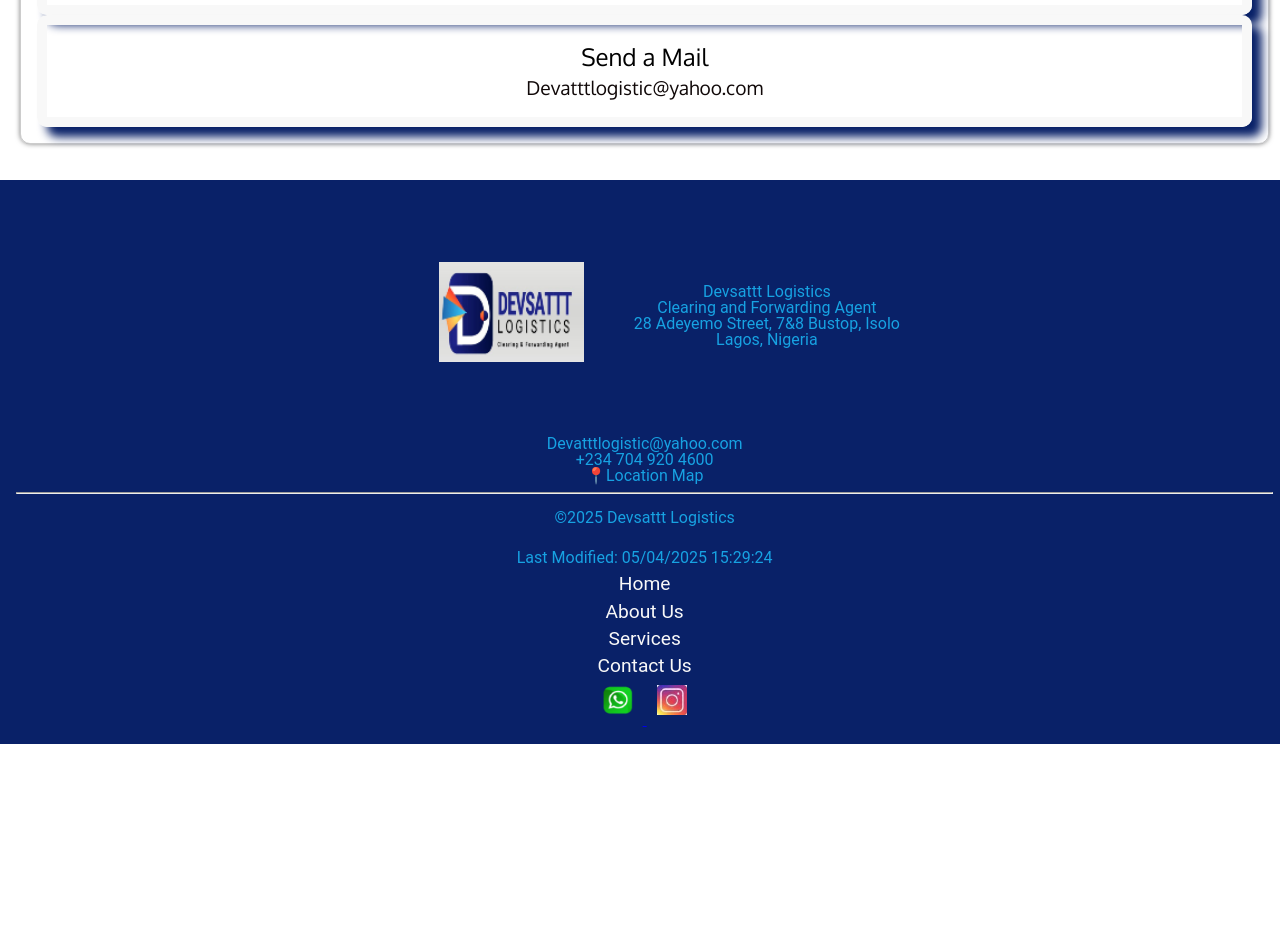
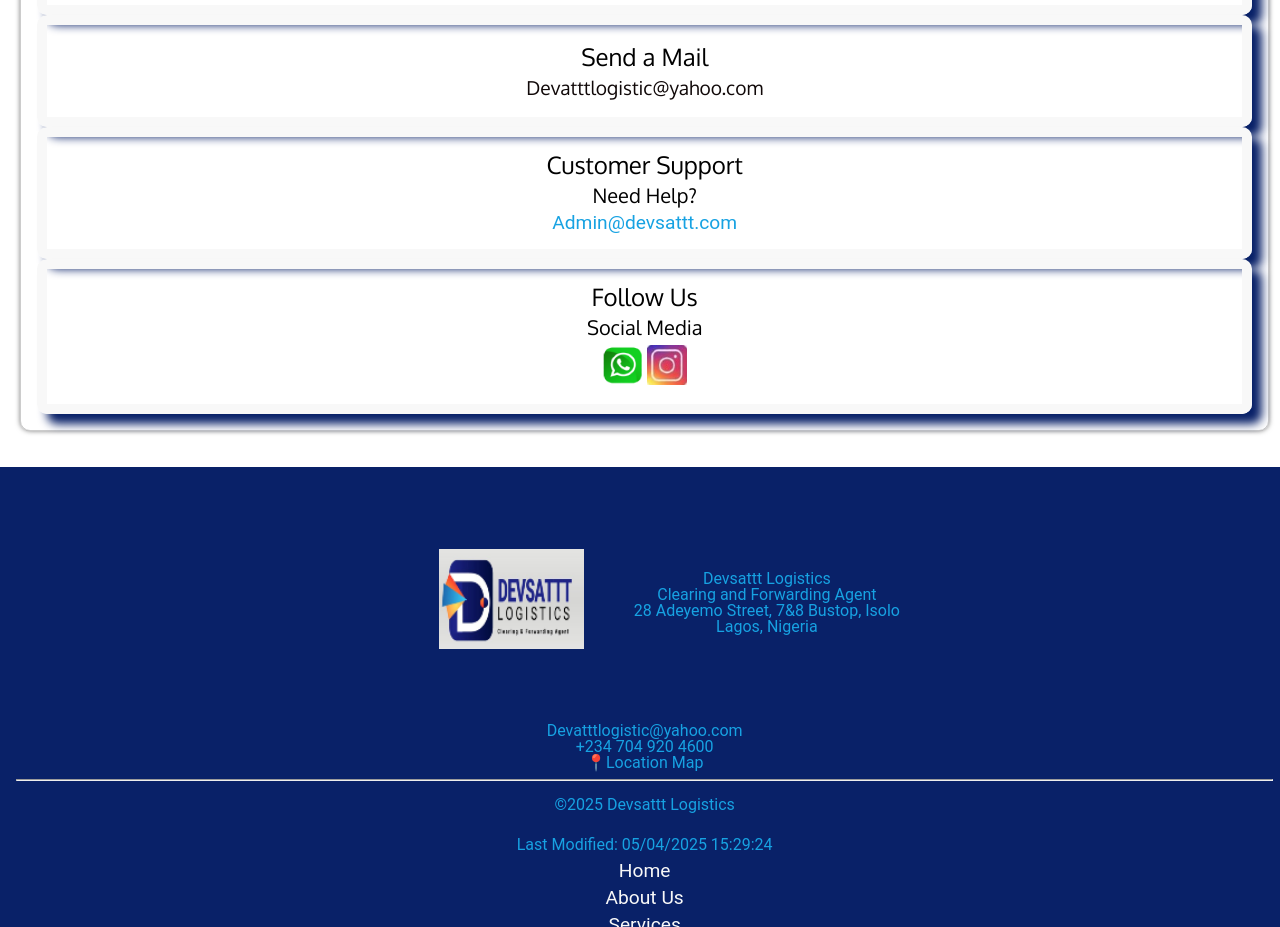
Before and after one commit to OhayitsFay/devsattt, a plain HTML site: page contact.html in a window 1280 px wide. Shown: the part 1980-2907 px from the top of the page. Before the commit the page ends 2740 px from the top, so only its background shows below. Drawn offline with Linux system fonts and the light colour scheme; a web font is replaced by a local one.

Commit message:
devsattt complete

```diff
--- a/contact.html
+++ b/contact.html
@@ -76,6 +76,20 @@
                     <h2>Send a Mail</h2>
                     <h3> <a href="mailto:Devatttlogistic@yahoo.com">Devatttlogistic@yahoo.com</a></h3>
                 </div>
+                <div class="support-card">
+                    <h2> Customer Support</h2>
+                    <h3>Need Help?</h3>
+                    <p><a href="mailto:Admin@devsattt.com">Admin@devsattt.com</a></p>
+                </div>
+                <div class="social-card">
+                    <h2>Follow Us</h2>
+                    <h3>Social Media</h3>
+                    <p><a href="https://wa.me/2347038596109" target="_blank">
+                        <img src="images/whatsapp.webp" alt="whatsapp icon" width="40" height="40"></a>
+                        <a href="https://www.instagram.com/devsatttlogistic_nd_properties?igsh=NzByOXB0aGY0aWZk" target="_blank">
+                            <img src="images/instagram.webp" alt="instagram icon" width="40" height="40"></a>
+                    </p>
+                </div>
             </section>
             <form class="wf1" action="https://formspree.io/f/movayoba" method="POST">
                 <fieldset>
@@ -111,7 +125,7 @@
                     <a href="https://wa.me/2347038596109" target="_blank">
                         <img src="images/whatsapp.webp" alt="whatsapp icon">
                     </a>
-                    <a href="https://www.instagram.com/devsatttlogisticsltd?igsh=NzByOXB0aGY0aWZk" target="_blank">
+                    <a href="https://www.instagram.com/devsatttlogistic_nd_properties?igsh=NzByOXB0aGY0aWZk" target="_blank">
                         <img src="images/instagram.webp" alt="instagram icon">
                     </a>
                 </div>
--- a/styles/base.css
+++ b/styles/base.css
@@ -992,7 +992,34 @@ font-size: 1.3em;
     color: var(--secondary-color);
     text-decoration: underline;
 }
+.support-card {
+    padding: 1rem;
+    text-align: center;
+    border-radius: 10px;
+    border: 10px solid var(--accent2-color);
+    transition: .10s;
+    box-shadow: 10px 10px 10px var(--secondary-color);
 
+}
+.support-card a {font-size: 1.2rem;
+    margin: 0.5rem 0;
+    color: var(--accent1-color);
+    text-decoration: none;
+  }
+
+.support-card a:hover {
+    color: var(--secondary-color);
+    text-decoration: underline;
+}
+.social-card {
+    padding: 1rem;
+    text-align: center;
+    border-radius: 10px;
+    border: 10px solid var(--accent2-color);
+    transition: .10s;
+    box-shadow: 10px 10px 10px var(--secondary-color);
+
+}
 .fieldset {
     grid-column: 5/11;
     grid-row:1/5;
@@ -1191,7 +1218,9 @@ font-size: 1.3em;
 
     }
 
-
+    .hero-box {
+        width: 100%;
+    }
     .home-grid section, .home-grid img {
         flex: 1 1 100%;
         max-width: 100%;
@@ -1231,7 +1260,8 @@ font-size: 1.3em;
     .cardreason {
         width: 100%;
         grid-row: 6/6;
-        margin: 0;
+        grid-column: 1/10;
+        margin: 30px auto;
     }
     .review-section .testimonial.review-form {
         max-width: 100%;
```
Also changed, not shown: about.html (+8 -8 lines), index.html (+1 -1 lines), services.html (+1 -1 lines).
